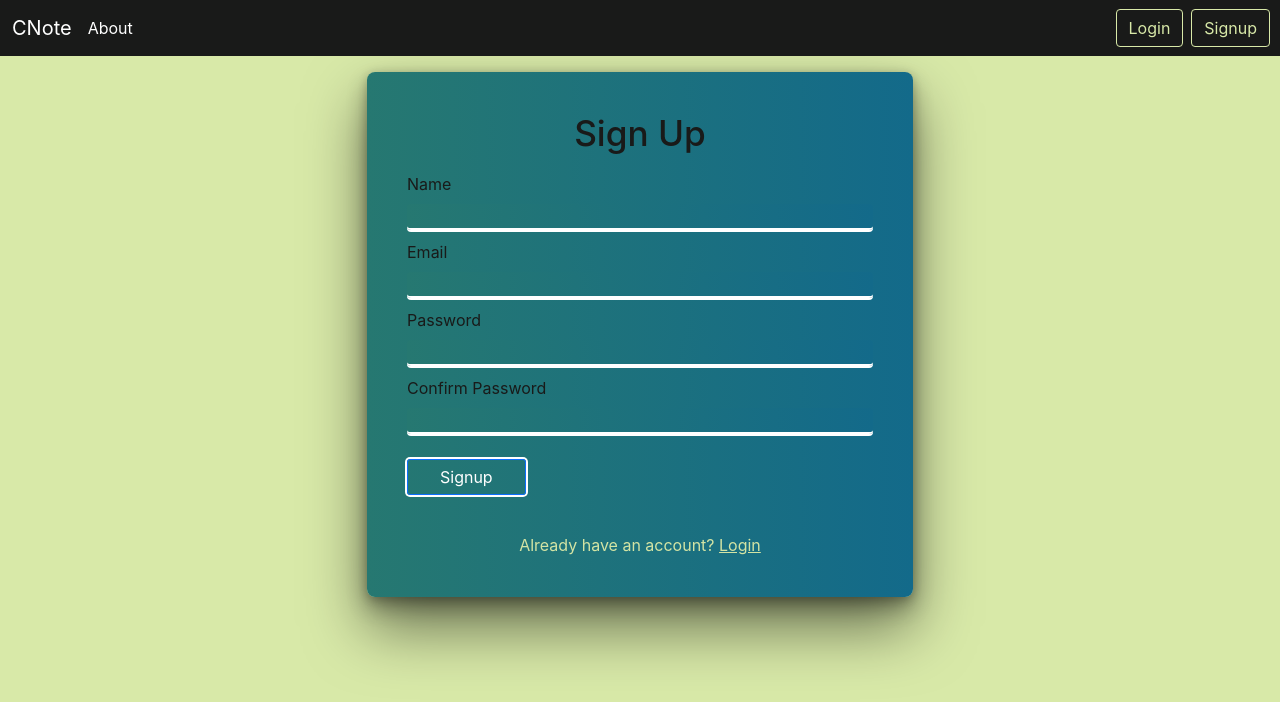
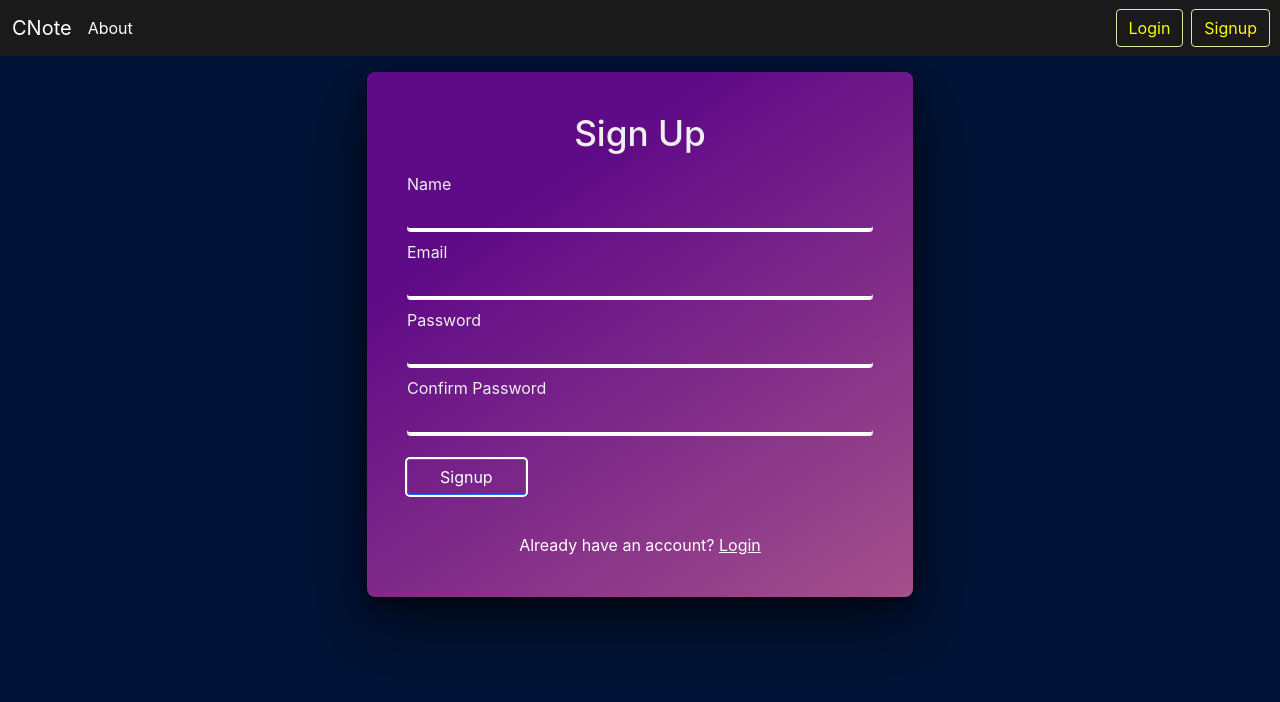
Before and after one commit to HussainDeesa/C-Note, a React (Create React App) app in the folder client/: page /signup in a window 1280 px wide. Shown: the top 702 px of the page. Built offline with nearby package versions, Linux system fonts and the light colour scheme.

Commit message:
update 1

```diff
--- a/client/package.json
+++ b/client/package.json
@@ -2,7 +2,8 @@
   "name": "cnote",
   "version": "0.1.0",
   "private": true,
-    "dependencies": {
+  "proxy": "http://localhost:5000",
+  "dependencies": {
     "@testing-library/jest-dom": "^5.16.2",
     "@testing-library/react": "^12.1.2",
     "@testing-library/user-event": "^13.5.0",
@@ -13,6 +14,7 @@
     "react-dom": "^17.0.2",
     "react-router-dom": "^6.2.1",
     "react-scripts": "5.0.0",
+    "react-top-loading-bar": "^2.1.0",
     "web-vitals": "^2.1.4"
   },
   "scripts": {
--- a/client/src/App.css
+++ b/client/src/App.css
@@ -1,3 +1,8 @@
+/* Body */
+body {
+  background-color: #001336;
+}
+
 /* Navbar */
 .navbar {
   background-color: #191a19 !important;
@@ -21,24 +26,20 @@
 }
 .btn-outline-primary {
   border-color: #d8e9a8 !important;
-  color: #d8e9a8 !important;
+  color: #fbff00 !important;
 }
 .btn-outline-primary:hover {
   color: black !important;
-  background-color: #166c85;
-  border-color: #d8e9a8 !important;
-}
-/* Body */
-body {
-  background-color: #d8e9a8;
+  background-color: #fbff00;
+  border-color: #000000 !important;
+  color: rgb(0, 0, 0) !important;
 }
 
 /* AddNote */
 .form-template {
   color: #191a19;
-  background: #136a8a;
-  background: -webkit-linear-gradient(to right, #267871, #136a8a);
-  background: linear-gradient(to right, #267871, #136a8a);
+  background-color: #a4508b;
+  background-image: linear-gradient(326deg, #a4508b 0%, #5f0a87 74%);
   margin: auto;
   box-shadow: 0px 2px 10px rgba(0, 0, 0, 0.2), 0px 10px 20px rgba(0, 0, 0, 0.3),
     0px 30px 60px 1px rgba(0, 0, 0, 0.5);
@@ -54,6 +55,10 @@ body {
 .form-template .head .form-title {
   font-size: 2.2em;
 }
+.form-title,
+.form-label {
+  color: rgb(241, 238, 238);
+}
 .form-template .msg {
   text-align: center;
 }
@@ -68,17 +73,12 @@ body {
   font-size: 1em;
   outline: none;
   border: none;
-  background: -webkit-linear-gradient(to right, #267871, #136a8a);
-  background: linear-gradient(to right, #267871, #136a8a);
   border-bottom: 2px solid white;
   padding-top: 0px;
   padding-bottom: 0px;
 }
 .form-label {
   margin-top: 10px;
-}
-.form-template .form .password::placeholder {
-  color: #d3d3d3;
 }
 .form-template .form .form-btn {
   background: none;
@@ -90,8 +90,9 @@ body {
   transition: 0.5s;
 }
 .form-template .form .form-btn:hover {
-  background: white;
-  color: rgb(0, 0, 0);
+  background-color: #fbff00;
+  background-image: linear-gradient(315deg, #eaff00 0%, #b8fd13 74%);
+  color: rgb(0 0 0);
   transition: 0.5s;
   box-shadow: 0px 0px 0px 3px rgb(94, 80, 80);
 }
@@ -105,19 +106,21 @@ body {
   margin-top: 25px;
 }
 .your-notes-heading {
+  text-align: center;
   margin-top: 10px;
+  color: rgb(255, 255, 255);
 }
 .log-sig-redirect {
   margin-top: 18px;
   text-align: center;
-  color: #d3e4a4;
+  color: #fffffe;
 }
 .log-sig-redirect a {
-  color: #d3e4a4;
+  color: #ffffff;
 }
 
 /* Alert */
-.alert{
+.alert {
   height: 20px;
   padding: 0;
   margin: 0;
@@ -129,7 +132,7 @@ body {
 
 /* NoteItem */
 .noteItem .card {
-  background-color: #ffc107;
+  background-color: #fbff00;
   border-radius: 10px;
 }
 .row {
@@ -156,9 +159,6 @@ i {
   .form-template {
     width: 95%;
   }
-  .your-notes-heading {
-    text-align: center;
-  }
 }
 @media (max-width: 500px) {
   .form-template .head .form-title {
--- a/client/src/App.js
+++ b/client/src/App.js
@@ -10,8 +10,8 @@ import About from './components/About';
 import Login from './components/Login';
 import Signup from './components/Signup';
 import NoteState from './context/NoteState';
-import { Alert } from './components/Alert';
 import { useState } from 'react';
+import LoadingBar from 'react-top-loading-bar'
 
 function App() {
   const [alert, setAlert] = useState(null)
@@ -20,20 +20,27 @@ function App() {
       message:message
     })
     setTimeout(() => {
-      setAlert({message:message})
+      setAlert({message:""})
     }, 3000);
+  }
+  const [progress, setprogress] = useState(0)
+  const setProgress=(progress)=>{
+    setprogress(progress)
   }
   return (
     <NoteState>
       <BrowserRouter>
         <Navbar />
-        {/* <Alert alert={alert}/> */}
         <div className='container'>
+        <LoadingBar
+          color='#fbff00'
+          progress={progress}
+        />
           <Routes>
-            <Route exact path="/" element={<Home />} showAlert={showAlert}/>
-            <Route exact path="/about" element={<About />} />
-            <Route exact path="/login" element={<Login showAlert={showAlert}  alert={alert} />} />
-            <Route exact path="/signup" element={<Signup showAlert={showAlert}  alert={alert} />} />
+            <Route exact path="/" element={<Home setprogress={setProgress}/>} />
+            <Route exact path="/about" element={<About setprogress={setProgress} />} />
+            <Route exact path="/login" element={<Login showAlert={showAlert} setprogress={setProgress} alert={alert} />} />
+            <Route exact path="/signup" element={<Signup showAlert={showAlert} setprogress={setProgress} alert={alert} />} />
           </Routes>
         </div>
       </BrowserRouter>
--- a/client/src/components/About.js
+++ b/client/src/components/About.js
@@ -1,5 +1,6 @@
-import React, { useContext, useEffect } from 'react'
-import noteContext from '../context/noteContext'
+import React from "react"
+// import React, { useContext, useEffect } from 'react'
+// import noteContext from '../context/noteContext'
 
 export default function About() {
 
--- a/client/src/components/Home.js
+++ b/client/src/components/Home.js
@@ -1,9 +1,11 @@
 import { Notes } from './Notes'
 
 export default function Home(props) {
+    const {setprogress}=props;
+    props.setprogress(0)
     return (
         <div>
-            <Notes showAlert={props.showAlert} />
+            <Notes setprogress={setprogress} showAlert={props.showAlert} />
             </div>
             )
 }
--- a/client/src/components/Login.js
+++ b/client/src/components/Login.js
@@ -3,23 +3,29 @@ import { Link, useNavigate } from "react-router-dom";
 import { Alert } from './Alert';
 
 const Login = (props) => {
+    props.setprogress(0)
     const [crediantials, setCrediantials] = useState({ email: "", password: "" })
     let navigate = useNavigate();
     const handleSubmit = async (e) => {
+        props.setprogress(10)
         e.preventDefault();
-        const response = await fetch(`http://localhost:5000/api/auth/login`, {
+        const response = await fetch(`api/auth/login`, {
             method: 'POST',
             headers: {
                 'Content-Type': 'application/json',
             },
             body: JSON.stringify({ email: crediantials.email, password: crediantials.password })
         })
+        props.setprogress(20)
         const json = await response.json()
+        props.setprogress(50)
         if (json.success) {
             localStorage.setItem('token', json.authToken);
+            props.setprogress(90)
             navigate('/');
         }
         else {
+            props.setprogress(100)
             props.showAlert("*Invalid Crediantials! Please try again");
 
         }
--- a/client/src/components/Navbar.js
+++ b/client/src/components/Navbar.js
@@ -1,46 +1,14 @@
-import React, { useEffect } from 'react'
-import { Link, useLocation, useNavigate } from "react-router-dom";
+import React from 'react'
+import { Link, useNavigate } from "react-router-dom";
 import '../App.css';
 
 export default function Navbar() {
-  useEffect(() => {
-  }, [Location])
   const navigate = useNavigate()
-  let location = useLocation();
   const handlelogout = () => {
     localStorage.removeItem('token')
     navigate('/login')
   }
   return (
-    // <div>
-    //   <nav className="navbar navbar-expand-lg navbar-dark bg-dark">
-    //     <div className="container-fluid">
-    //       <Link className="navbar-brand" to="/">CNote</Link>
-    //       <button className="navbar-toggler" type="button" data-bs-toggle="collapse" data-bs-target="#navbarSupportedContent" aria-controls="navbarSupportedContent" aria-expanded="false" aria-label="Toggle navigation">
-    //         <span className="navbar-toggler-icon"></span>
-    //       </button>
-    //       {/* <div className="collapse navbar-collapse" id="navbarSupportedContent"> */}
-    //       <div>
-    //         <ul className="navbar-nav me-auto mb-2 mb-lg-0">
-    //           <li className="nav-item">
-    //             <Link className={`nav-link ${location.pathname === '/'}?'active':""`} aria-current="page" to="/">Home</Link>
-    //           </li>
-    //           <li className="nav-item">
-    //             <Link className={`nav-link ${location.pathname === '/about'}?'active':""`} to="/about">About</Link>
-    //           </li>
-
-
-    //         </ul>
-    //         <form className="d-flex">
-    //           {!localStorage.getItem('token') ?
-    //         <div><Link className="btn btn-outline-primary mx-2" to="/login" role="button">Login</Link>
-    //         <Link className="btn btn-outline-primary" to="/signup" role="button">Signup</Link></div> : <Link className="btn btn-outline-primary" to="/login" role="button" onClick={handlelogout}>Logout</Link>
-    //           }
-    //         </form>
-    //       </div>
-    //     </div>
-    //   </nav>
-    // </div>
     <div >
       <nav className="navbar navbar-expand-lg navbar-dark bg-dark">
         <div className="container-fluid" >
--- a/client/src/components/Notes.js
+++ b/client/src/components/Notes.js
@@ -6,15 +6,15 @@ import Button from 'react-bootstrap/Button'
 import Modal from 'react-bootstrap/Modal'
 import { useNavigate } from "react-router-dom";
 
-
-export const Notes = () => {
+export const Notes = (props) => {
+    props.setprogress(0)
     let navigate = useNavigate();
     const context = useContext(noteContext)
     const { notes, getallnotes, editNote } = context
     useEffect(() => {
         if (localStorage.getItem('token')) {
-
             getallnotes()
+            props.setprogress(100)
         }
         else {
             navigate('/login')
@@ -25,13 +25,20 @@ export const Notes = () => {
 
     const ref = useRef(null)
     const updateNote = (currentNote) => {
+        props.setprogress(10)
         setShow(true)
+        props.setprogress(30)
         setNote({ id: currentNote._id, etitle: currentNote.title, edescription: currentNote.description, etag: currentNote.tag, })
+        props.setprogress(100)
+
     }
     const handleSubmit = (e) => {
+        props.setprogress(10)
         e.preventDefault()
         setShow(false)
+        props.setprogress(50)
         editNote(note.id, note.etitle, note.edescription, note.etag)
+        props.setprogress(100)
     }
 
     const handleOnChange = (e) => {
--- a/client/src/components/Signup.js
+++ b/client/src/components/Signup.js
@@ -3,13 +3,16 @@ import { Link, useNavigate } from "react-router-dom";
 import { Alert } from './Alert';
 
 const Signup = (props) => {
+    props.setprogress(0)
     let navigate = useNavigate();
     const [crediantials, setCrediantials] = useState({ name: "", email: "", password: "", cpassword: "" })
 
     const handleSubmit = async (e) => {
+        props.setprogress(10)
         if (crediantials.password === crediantials.cpassword) {
             e.preventDefault();
-            const response = await fetch(`http://localhost:5000/api/auth/createuser`, {
+            props.setprogress(20)
+            const response = await fetch(`api/auth/createuser`, {
                 method: 'POST',
                 headers: {
                     'Content-Type': 'application/json',
@@ -18,22 +21,24 @@ const Signup = (props) => {
             })
 
             const json = await response.json()
-            console.log(json);
+            props.setprogress(50)
             if (json.success) {
+                props.setprogress(70)
                 localStorage.setItem('token', json.authToken)
+                props.setprogress(100)
                 navigate('/');
             }
             else {
+                props.setprogress(100)
                 props.showAlert("*User with this email already exists")
             }
         }
         else {
+            props.setprogress(100)
             e.preventDefault()
             props.showAlert("*Password and Confirm Password are different")
         }
-
     };
-
 
     const handleOnChange = (e) => {
         setCrediantials({ ...crediantials, [e.target.name]: e.target.value })
```
Also changed, not shown: client/src/components/Alert.js (+1 -9 lines), 2 other files (tests, documents, lock files or other folders).
